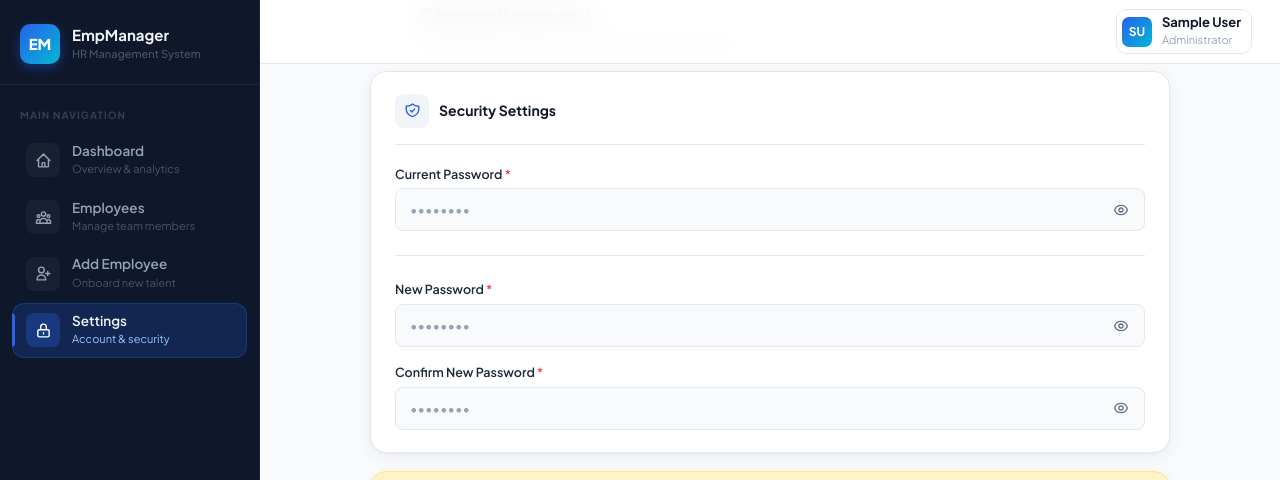
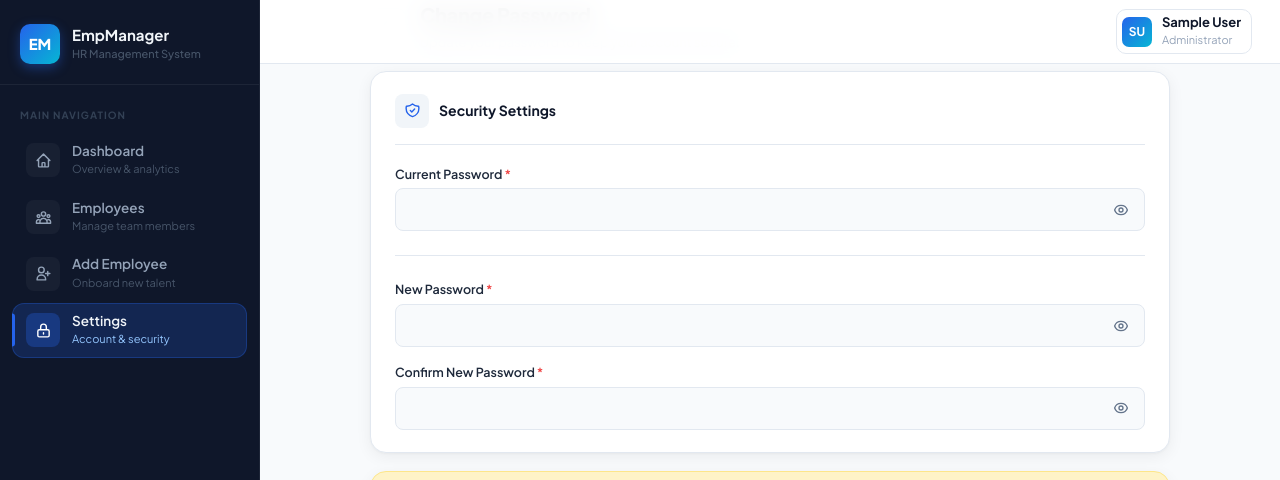
Before and after one commit to pushkar-0553/Employee_Testing, a React (Vite) app: page /change-password in a window 1280 px wide. Shown: the top 480 px of the page. Built offline with nearby package versions, Linux system fonts and the light colour scheme; sample sign-in values are in the browser's storage.

Commit message:
Update password input placeholder
Change password input placeholder to empty string.

```diff
--- a/src/pages/ChangePassword.jsx
+++ b/src/pages/ChangePassword.jsx
@@ -26,7 +26,7 @@ const PasswordField = ({ label, name, value, onChange, show, onToggleShow, error
         name={name}
         value={value}
         onChange={onChange}
-        placeholder="••••••••"
+        placeholder=""
         className={`input-base${error ? ' input-error' : ''}`}
         style={{ paddingRight: '40px' }}
       />
```
